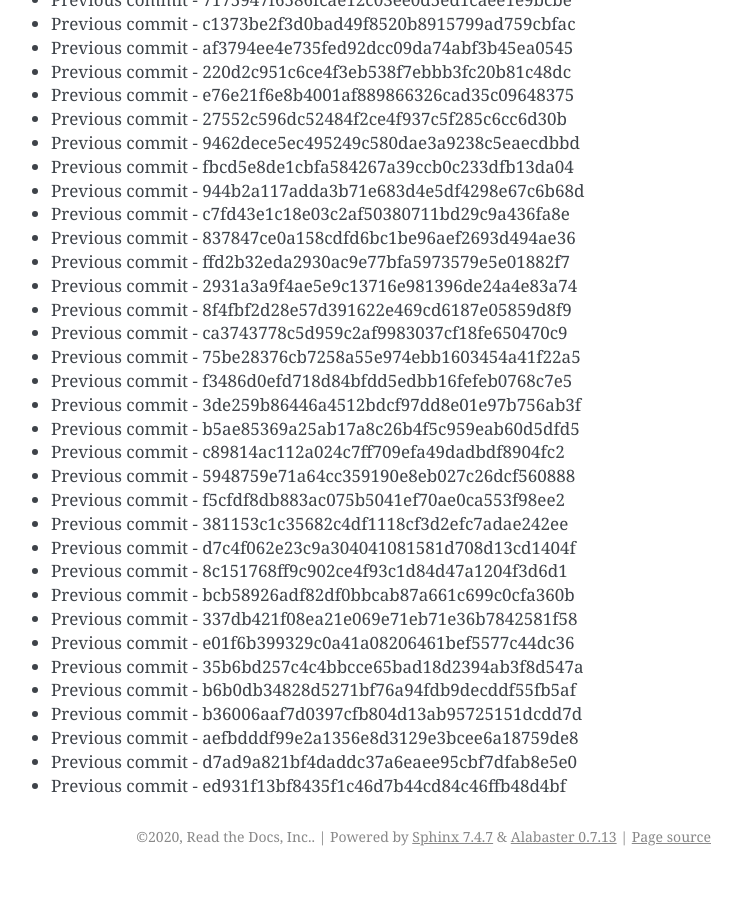
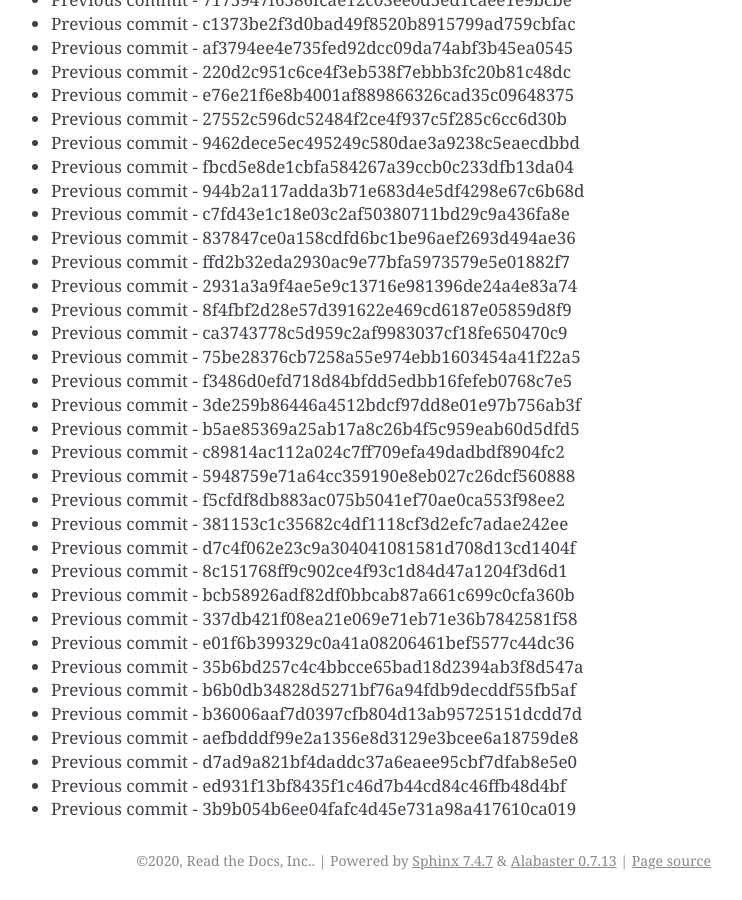
Before and after one commit to readthedocs/rtd-git-stresstest, a Sphinx documentation site: the page built from docs/updates.rst, in a window 1280 px wide and 900 px high, scrolled down 32091 px. Shown: the whole window, without its empty margins (399-1141 px from the left). Built offline with Sphinx 7.4.7, drawn with Linux system fonts in a browser that asks for light colours; before the commit the page ends 32967 px from its top, so only the background shows below that.

Commit message:
Generating commit from previous: 3b9b054b6ee04fafc4d45e731a98a417610ca019

```diff
--- a/docs/updates.rst
+++ b/docs/updates.rst
@@ -1380,3 +1380,4 @@ It can be tested for any performance characteristics.
 * Previous commit - aefbdddf99e2a1356e8d3129e3bcee6a18759de8
 * Previous commit - d7ad9a821bf4daddc37a6eaee95cbf7dfab8e5e0
 * Previous commit - ed931f13bf8435f1c46d7b44cd84c46ffb48d4bf
+* Previous commit - 3b9b054b6ee04fafc4d45e731a98a417610ca019
```
